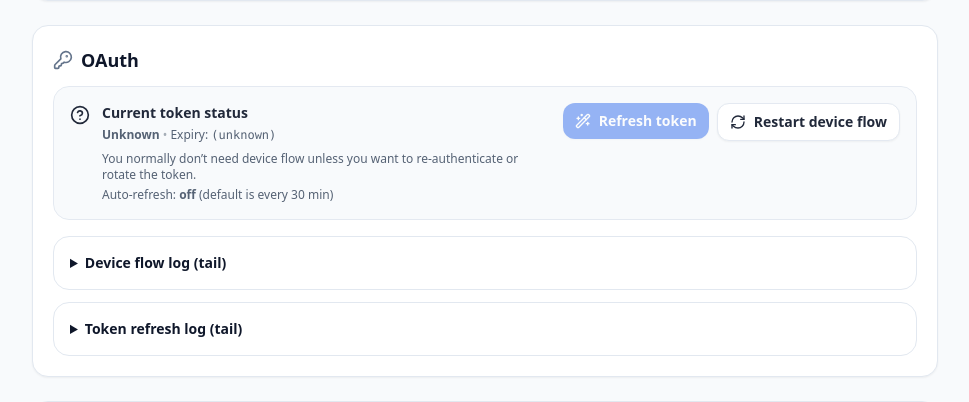
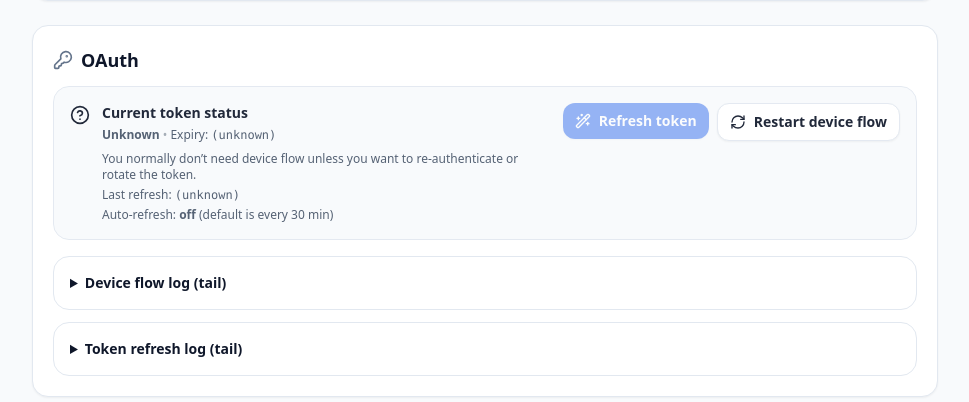
Before and after one commit to LickABrick/simple-m365-relay, a Python web app: template app/templates/index.html in a window 1280 px wide. Shown: the part 1585-1987 px from the top of the page, without its empty margins (310-1279 px from the left). Run offline with Jinja, Linux system fonts and the light colour scheme; the template is opened without the code that fills it, so the values that code supplies are empty; some libraries are stand-ins or nearby versions.

Commit message:
ui: show last token refresh timestamp in OAuth section

```diff
--- a/app/templates/index.html
+++ b/app/templates/index.html
@@ -295,6 +295,17 @@
       }
     }
 
+    function _extractLastRefresh(log){
+      // log lines look like: [YYYY-MM-DD HH:MM:SS] refresh_token\n...\nToken refresh succeeded.
+      const s = String(log || '');
+      const blocks = s.trim().split(/\n\[(?=\d{4}-\d{2}-\d{2} )/g);
+      const last = blocks[blocks.length-1] || '';
+      const m = last.match(/\[(\d{4}-\d{2}-\d{2} \d{2}:\d{2}:\d{2})\]/);
+      const ts = m ? m[1] : null;
+      const ok = /succeeded/i.test(last) && !/failed/i.test(last);
+      return { ts, ok, raw: last };
+    }
+
     async function refreshStatus(){
       try {
         const r = await fetch('/api/status', { cache: 'no-store' });
@@ -362,6 +373,17 @@
         // token refresh log (tail)
         const tr = document.getElementById('tokenRefreshLogPre');
         if (tr && typeof j.token_refresh_log !== 'undefined') tr.textContent = j.token_refresh_log || '';
+
+        // last refresh indicator
+        const lr = document.getElementById('oauthLastRefresh');
+        if (lr && typeof j.token_refresh_log !== 'undefined') {
+          const info = _extractLastRefresh(j.token_refresh_log || '');
+          if (info.ts) {
+            lr.textContent = info.ts + (info.ok ? ' (ok)' : ' (check log)');
+          } else {
+            lr.textContent = '(unknown)';
+          }
+        }
 
         // From identities: keep dropdown usable on refresh
         const sel = document.getElementById('fromSelect');
@@ -1294,6 +1316,9 @@
                 <div class="mt-2 text-xs text-slate-600 dark:text-slate-300">
                   You normally don’t need device flow unless you want to re-authenticate or rotate the token.
                 </div>
+                <div class="mt-1 text-xs text-slate-600 dark:text-slate-300">
+                  Last refresh: <span id="oauthLastRefresh" class="mono">(unknown)</span>
+                </div>
                 {% if not env.AUTO_TOKEN_REFRESH_MINUTES or env.AUTO_TOKEN_REFRESH_MINUTES == '0' %}
                 <div class="mt-1 text-xs text-slate-600 dark:text-slate-300">
                   Auto-refresh: <span class="font-semibold">off</span> (default is every 30 min)
```
